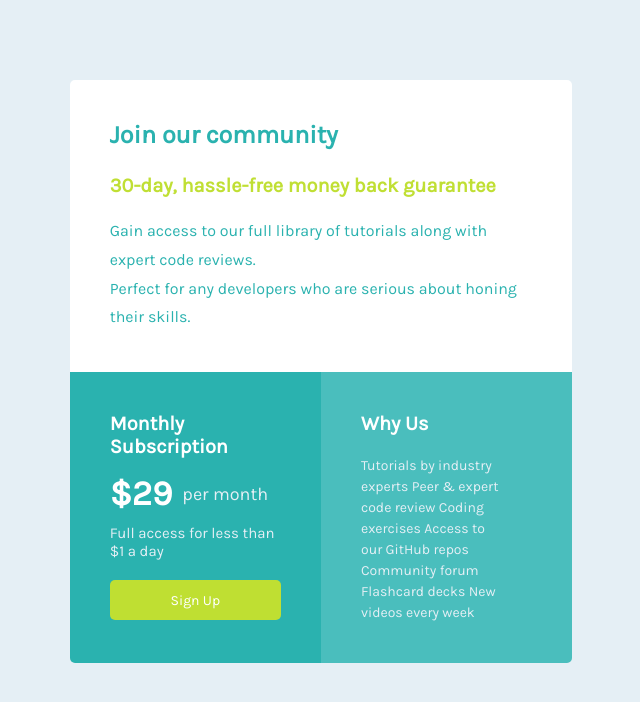
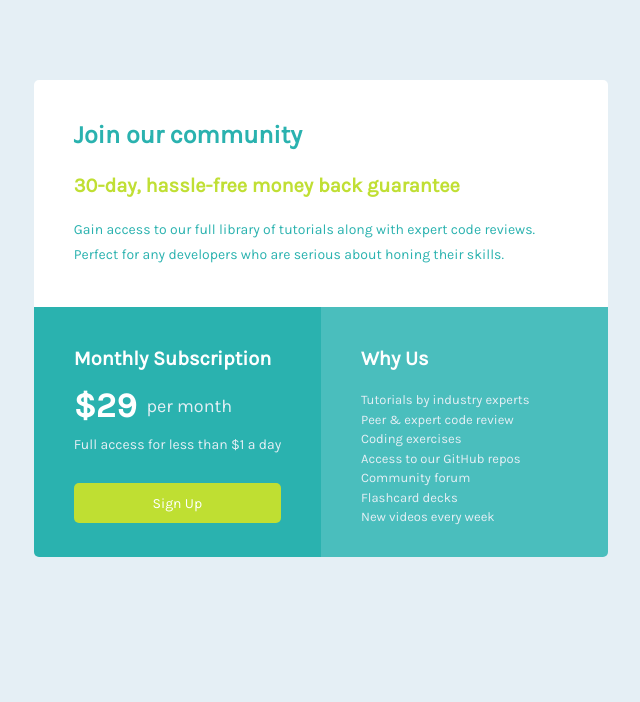
Before and after one commit to algavania/Single-Price-Grid-Web, a plain HTML site: page Code/index.html in a window 1536 px wide. Shown: the whole page, without its empty margins (447-1087 px from the left). Drawn offline with Linux system fonts and the light colour scheme.

Commit message:
Add files via upload

```diff
--- a/Code/style.css
+++ b/Code/style.css
@@ -132,7 +132,7 @@ footer {
 
 @media only screen and (min-width: 1300px) {
   #box {
-    width: 35%;
+    width: 40%;
     margin-top: 80px;
   }
 
@@ -152,13 +152,13 @@ footer {
 
   #box-one #text-two {
     display: block;
-    font-size: 16px;
+    font-size: 14px;
     margin: 20px 40px 0 40px;
   }
 
   #box-one #text-three {
     display: block;
-    font-size: 16px;
+    font-size: 14px;
     margin: 0 40px 40px 40px;
   }
 
@@ -188,12 +188,12 @@ footer {
   }
 
   #text-description {
-    margin: 0px 40px 20px 40px;
-    font-size: 15px;
+    margin: 0px 30px 30px 40px;
+    font-size: 14px;
   }
 
   #btn-sign-up {
-    margin: 0 40px 40px 40px;
+    margin: 0 40px 30px 40px;
   }
 
   #box-three {
@@ -207,8 +207,8 @@ footer {
   }
 
   #box-three p {
-    margin: 0 70px 40px 40px;
+    margin: 0 60px 30px 40px;
     color: hsl(204, 43%, 93%);
-    font-size: 14px;
+    font-size: 13px;
   }
 }
```
Also changed, not shown: Code/index.html (+6 -0 lines).
